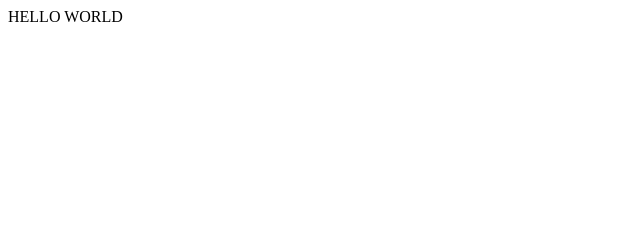
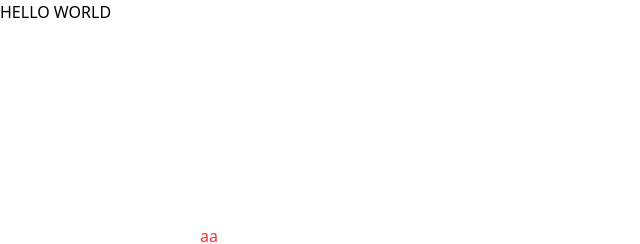
Before and after one commit to ogdann/Tweb, a website: page index.html in a window 1280 px wide. Shown: the full height of the page, 0-640 px from the left. Drawn offline with Linux system fonts and the light colour scheme.

Commit message:
tailwind

```diff
--- a/index.html
+++ b/index.html
@@ -4,8 +4,10 @@
     <meta charset="UTF-8">
     <meta name="viewport" content="width=device-width, initial-scale=1.0">
     <title>Tweb Laborator</title>
+    <link href="./src/output.css" rel="stylesheet">
 </head>
 <body>
     HELLO WORLD
+    <dir class="text-red-500 p-50">aa</dir>
 </body>
 </html>
--- /dev/null
+++ b/package.json
@@ -0,0 +1,6 @@
+{
+  "dependencies": {
+    "@tailwindcss/cli": "^4.1.18",
+    "tailwindcss": "^4.1.18"
+  }
+}
--- a/style.css
+++ b/style.css
@@ -0,0 +1 @@
+@import "tailwindcss";
--- /dev/null
+++ b/text.txt
@@ -0,0 +1 @@
+npx @tailwindcss/cli -i style.css -o ./src/output.css --watch
```
Also changed, not shown: src/output.css (added), 1 other file.
